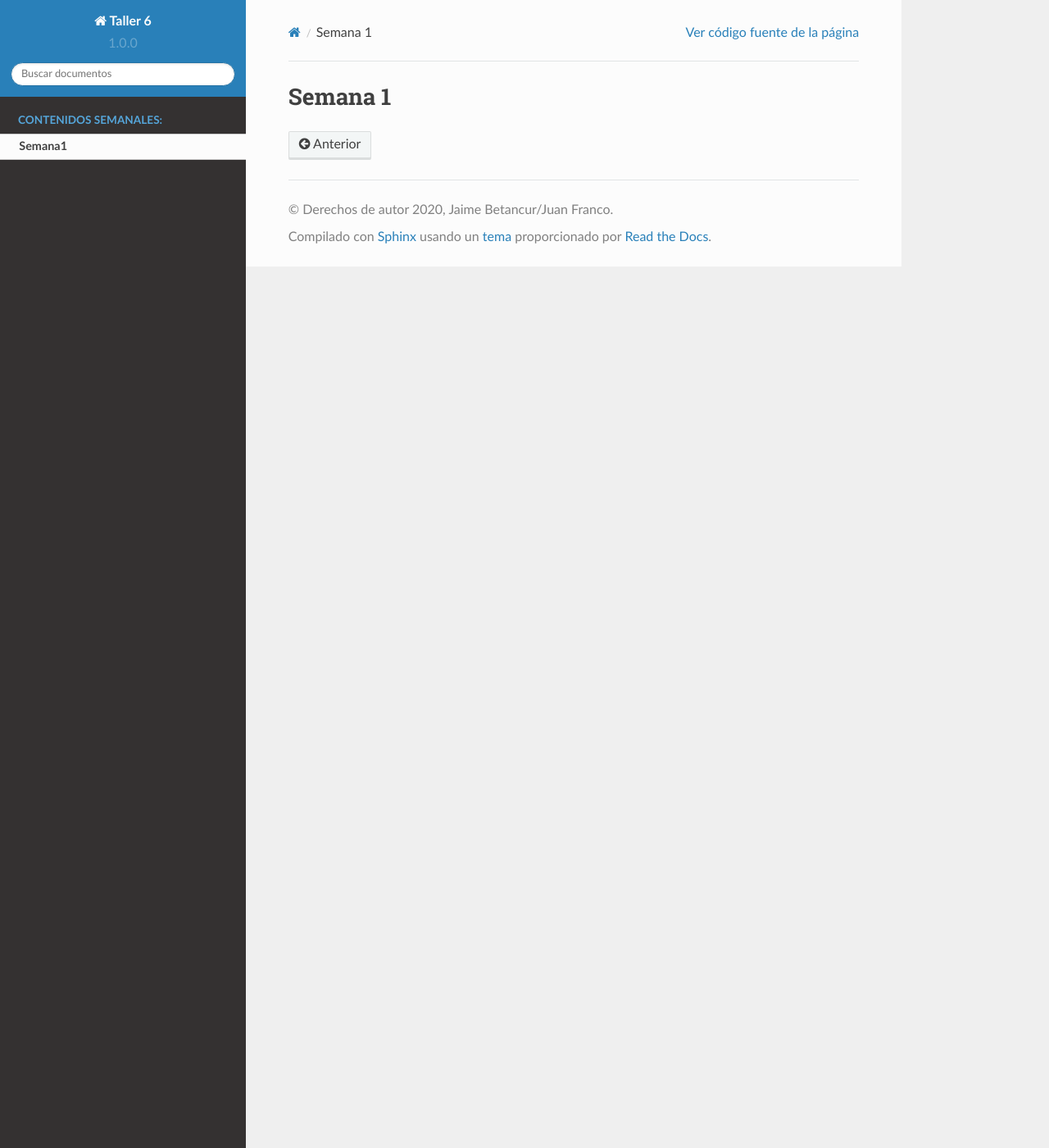
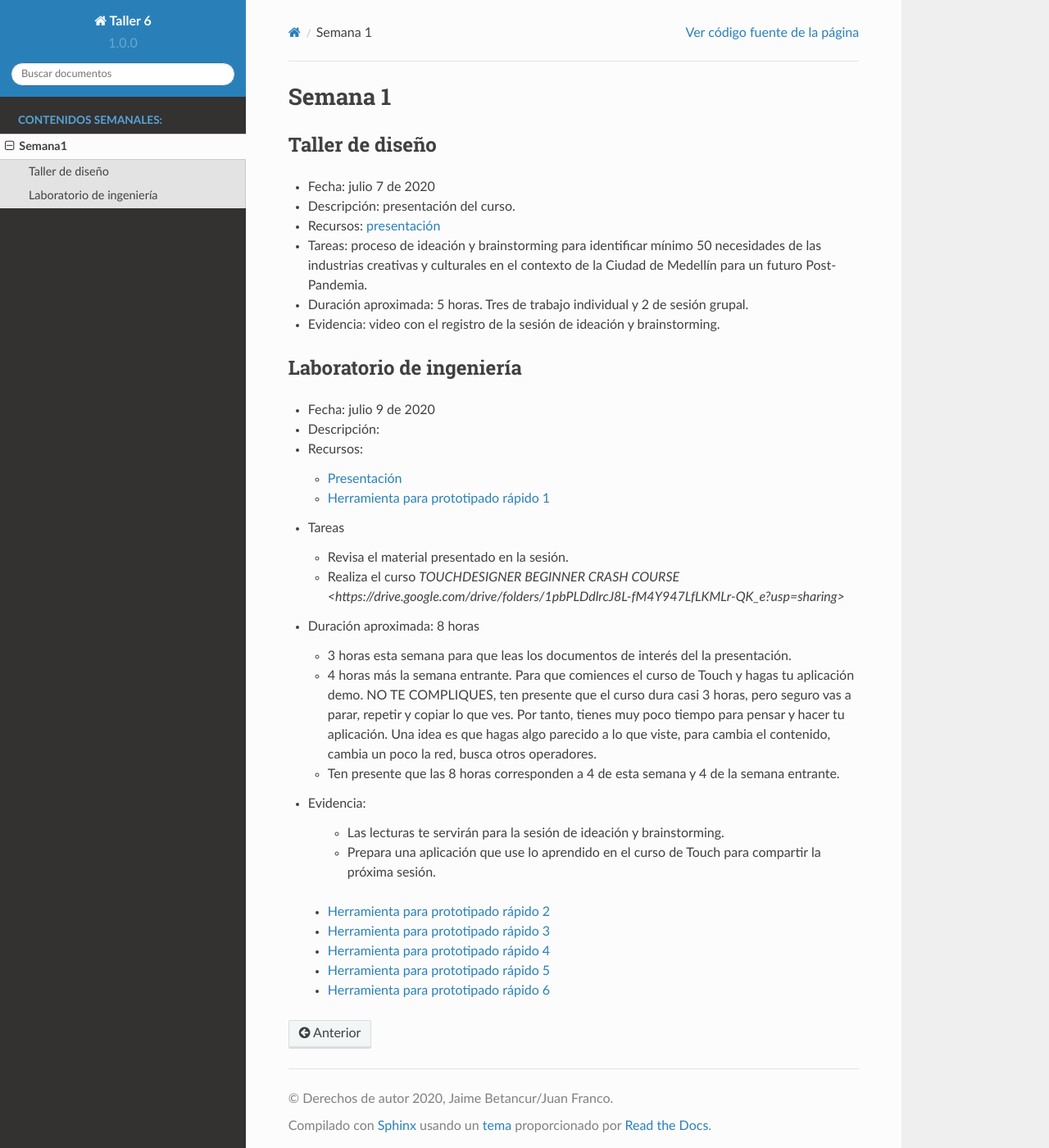
Before and after one commit to juanferfranco/taller6, a Sphinx documentation site: the page built from docs/_semana1/semana1.rst, in a window 1280 px wide and 1400 px high. Shown: the whole window at 82% size. Built offline with Sphinx 7.4.7 and the Read the Docs theme 2.0.0, drawn with Linux system fonts in a browser that asks for light colours.

Commit message:
update week 1

```diff
--- a/docs/_semana1/semana1.rst
+++ b/docs/_semana1/semana1.rst
@@ -1,2 +1,49 @@
 Semana 1
 ===========
+
+Taller de diseño
+-----------------
+* Fecha: julio 7 de 2020
+* Descripción: presentación del curso.
+* Recursos: `presentación <https://drive.google.com/file/d/1LsAWSF8gkP3WLUaXjtYpUErRuHR2h1Wu/view?usp=sharing>`__
+
+* Tareas: proceso de ideación y brainstorming para identificar mínimo 50 necesidades de las industrias
+  creativas y culturales en el contexto de la Ciudad de Medellín para un futuro Post-Pandemia.
+* Duración aproximada: 5 horas. Tres de trabajo individual y 2 de sesión grupal.
+* Evidencia: video con el registro de la sesión de ideación y brainstorming.
+
+Laboratorio de ingeniería
+--------------------------
+* Fecha: julio 9 de 2020
+* Descripción:
+* Recursos:
+
+  * `Presentación <https://docs.google.com/presentation/d/1lgEKJLuiwULSdbpwtX5pbdEDqF6X7kCBGliqViRJ-7Q/edit?usp=sharing>`__
+  * `Herramienta para prototipado rápido 1 <https://drive.google.com/drive/folders/1RCznuDKRyyj9VciK7pD7TtNySImpTr9D?usp=sharing>`__
+
+* Tareas
+
+  * Revisa el material presentado en la sesión.
+  * Realiza el curso `TOUCHDESIGNER BEGINNER CRASH COURSE <https://drive.google.com/drive/folders/1pbPLDdlrcJ8L-fM4Y947LfLKMLr-QK_e?usp=sharing>`
+
+* Duración aproximada: 8 horas
+
+  * 3 horas esta semana para que leas los documentos de interés del la presentación.
+  * 4 horas más la semana entrante. Para que comiences el curso de Touch y hagas tu aplicación demo. NO TE COMPLIQUES,
+    ten presente que el curso dura casi 3 horas, pero seguro vas a parar, repetir y copiar lo que ves. Por tanto, tienes
+    muy poco tiempo para pensar y hacer tu aplicación. Una idea es que hagas algo parecido a lo que viste, para cambia
+    el contenido, cambia un poco la red, busca otros operadores.
+  * Ten presente que las 8 horas corresponden a 4 de esta semana y 4 de la semana entrante.
+
+* Evidencia:
+
+    * Las lecturas te servirán para la sesión de ideación y brainstorming.
+    * Prepara una aplicación que use lo aprendido en el curso de Touch para compartir la próxima sesión.
+
+..
+
+  * `Herramienta para prototipado rápido 2 <https://p5js.org/>`__
+  * `Herramienta para prototipado rápido 3 <https://nodered.org/>`__
+  * `Herramienta para prototipado rápido 4 <https://www.kodular.io/>`__
+  * `Herramienta para prototipado rápido 5 <https://hexler.net/products/touchosc>`__
+  * `Herramienta para prototipado rápido 6 <https://cycling74.com/>`__
```
